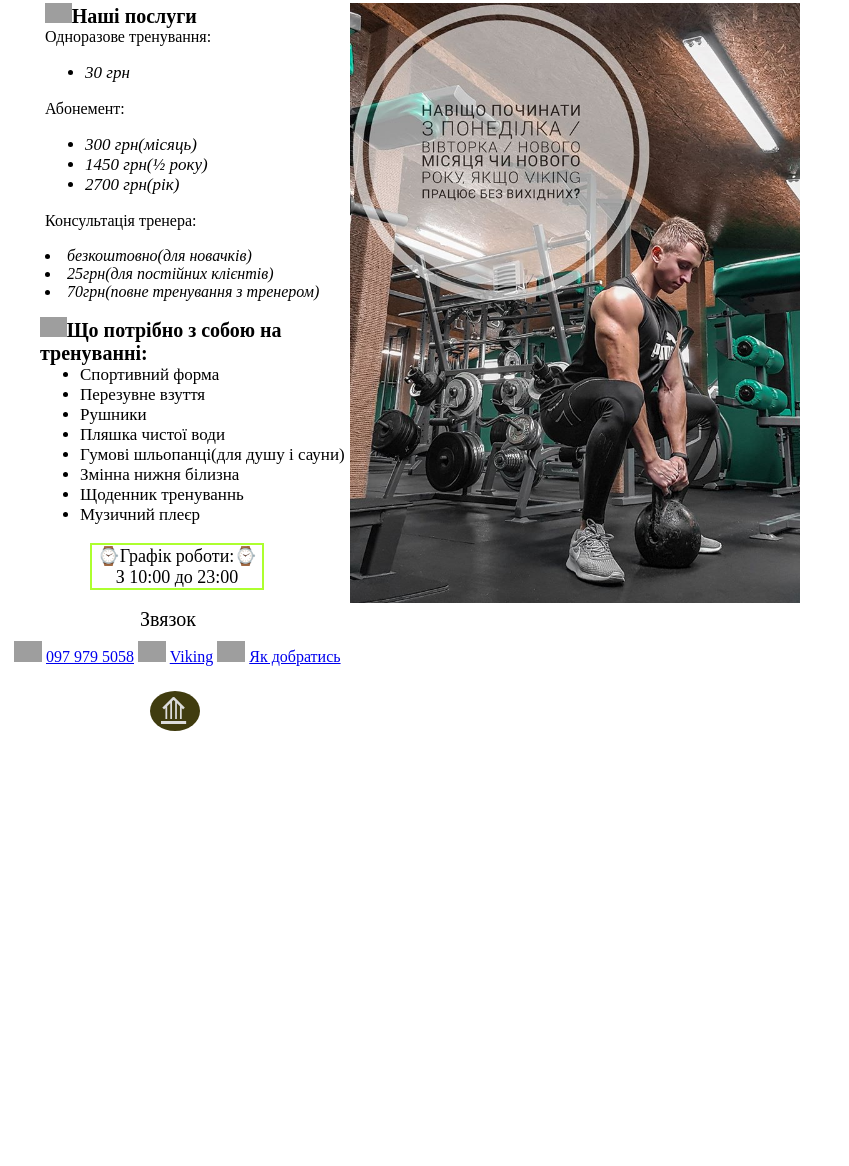
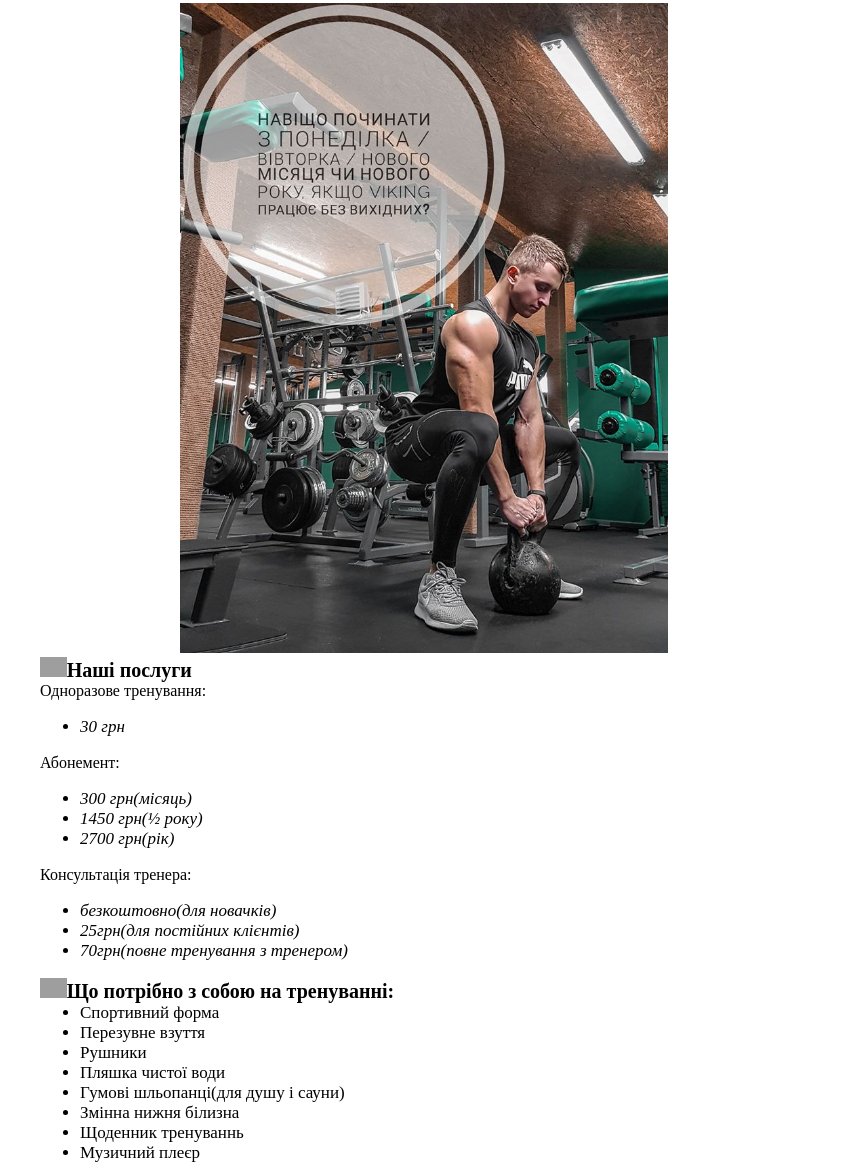
Before and after one commit to Kosanyak/homework-v.3.0, a plain HTML site: page index.html in a window 1280 px wide. Shown: the part 660-1826 px from the top of the page, without its empty margins (0-849 px from the left). Before the commit the page ends 1391 px from the top, so only its background shows below. Drawn offline with Linux system fonts and the light colour scheme; grey boxes are pictures that could not be loaded.

Commit message:
commit-2.0

```diff
--- a/index.html
+++ b/index.html
@@ -74,16 +74,16 @@
     </form>
     <hr style="height: 3px; background-color: black; margin-bottom: 25px;" />
     <!--Trainer-->
-    <footer>
-      <div\>
+
+      <div>
+        <div style="margin-left: 180px;">
         <img
           src="./img/22.jpg"
           alt="kachok"
-          height="600"
-          align="right"
-          style="margin-right: 20px;"
+          height="650"
         >
-        <div style="margin-left: 45px;">
+      </div>
+        <div style="margin-left: 40px;">
           <span style="font-weight: bold; font-size: 20px;">
             <img src="https://img.icons8.com/nolan/48/dumbbell.png" alt="icon"
             height="20">Наші послуги</span>
@@ -99,12 +99,11 @@
             <li><i>2700 грн(рік)</i></li>
           </ul>
            <span>Консультація тренера:</span>
-           <ul style="font-size: 17px;"></ul>
+           <ul style="font-size: 17px;">
             <li><i>безкоштовно(для новачків)</i></li>
             <li><i>25грн(для постійних клієнтів)</i></li>
             <li><i>70грн(повне тренування з тренером)</i></li>
           </ul>
-        </ul>
       </div>
         <ul>
           <span style="font-weight: bold; font-size: 20px;"
@@ -175,6 +174,6 @@
           >
         </div>
       </div>
-    </footer>
+
   </body>
 </html>
```
